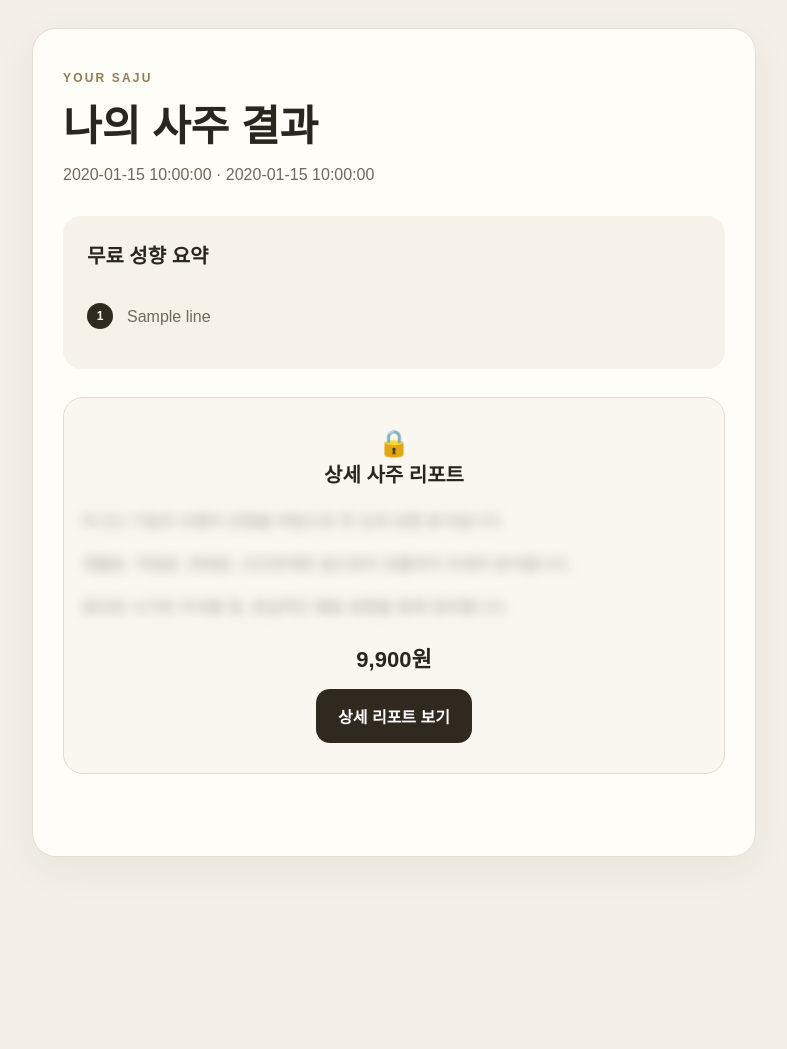
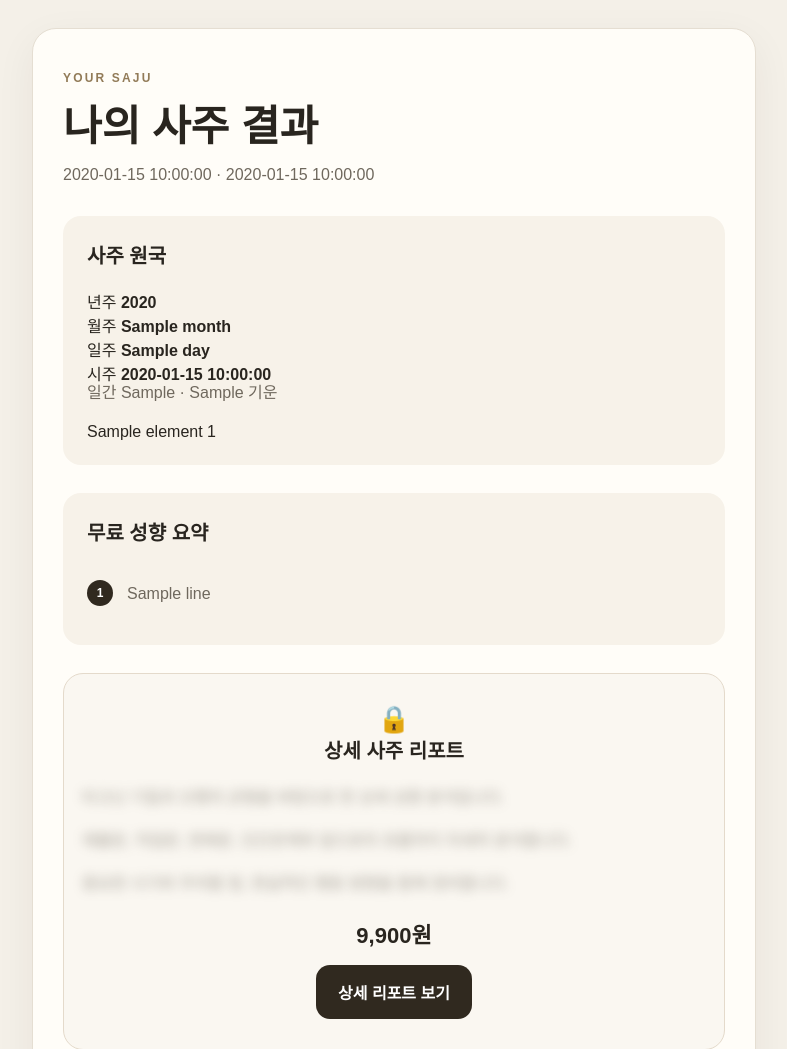
Before and after one commit to makeitmylife03/saju-salon, a Flask app: template templates/saju_result.html in a window 1280 px wide. Shown: the part 68-1117 px from the top of the page, without its empty margins (246-1033 px from the left). Before the commit the page ends 925 px from the top, so only its background shows below. Run offline with Flask 3, Linux system fonts and the light colour scheme; the template is opened without the code that fills it: most values are stand-ins (such as "Sample title", 1, 10 or a date in 2020); some libraries are stand-ins or nearby versions.

Commit message:
Show calculated saju chart on result page

```diff
--- a/templates/saju_result.html
+++ b/templates/saju_result.html
@@ -1,23 +1,78 @@
 {% extends 'base.html' %}
 {% block content %}
-<section class="result" id="result-page" data-reading-id="{{ reading_id or '' }}" data-fresh="{{ 'true' if fresh else 'false' }}" data-birth-date="{{ reading.birth_date if reading else '' }}" data-birth-time="{{ reading.birth_time if reading else '' }}" data-gender="{{ reading.gender if reading else '' }}">
+<section class="result" id="result-page"
+  data-reading-id="{{ reading_id or '' }}"
+  data-fresh="{{ 'true' if fresh else 'false' }}"
+  data-birth-date="{{ reading.birth_date if reading else '' }}"
+  data-birth-time="{{ reading.birth_time if reading else '' }}"
+  data-gender="{{ reading.gender if reading else '' }}">
+
   <div class="eyebrow">YOUR SAJU</div>
   <h1>나의 사주 결과</h1>
+
   <p id="reading-meta" class="meta">
-    {% if reading %}{{ reading.birth_date }}{% if reading.birth_time %} · {{ reading.birth_time }}{% endif %}{% else %}결과를 불러오는 중입니다…{% endif %}
+    {% if reading %}
+      {{ reading.birth_date }}{% if reading.birth_time %} · {{ reading.birth_time }}{% endif %}
+    {% else %}
+      결과를 불러오는 중입니다…
+    {% endif %}
   </p>
+
+  {% if reading and reading.bazi %}
+  <div class="summary">
+    <h2>사주 원국</h2>
+
+    <div class="bazi-grid">
+      <div class="bazi-item">
+        <span>년주</span>
+        <strong>{{ reading.bazi.year }}</strong>
+      </div>
+      <div class="bazi-item">
+        <span>월주</span>
+        <strong>{{ reading.bazi.month }}</strong>
+      </div>
+      <div class="bazi-item">
+        <span>일주</span>
+        <strong>{{ reading.bazi.day }}</strong>
+      </div>
+      <div class="bazi-item">
+        <span>시주</span>
+        <strong>{{ reading.bazi.time }}</strong>
+      </div>
+    </div>
+
+    <p class="meta">
+      일간 {{ reading.day_master }} · {{ reading.day_master_element }} 기운
+    </p>
+
+    <div class="element-counts">
+      {% for element, count in reading.element_counts.items() %}
+      <span>{{ element }} {{ count }}</span>
+      {% endfor %}
+    </div>
+  </div>
+  {% endif %}
 
   <div class="summary">
     <h2>무료 성향 요약</h2>
     <div id="summary-list">
-      {% for line in summary %}<div class="summary-line"><b>{{ loop.index }}</b><p>{{ line }}</p></div>{% endfor %}
+      {% for line in summary %}
+      <div class="summary-line">
+        <b>{{ loop.index }}</b>
+        <p>{{ line }}</p>
+      </div>
+      {% endfor %}
     </div>
   </div>
 
   <div class="locked" id="locked-report">
     <div class="lock">🔒</div>
     <h2>상세 사주 리포트</h2>
-    <div class="blurred"><p>타고난 기질과 오행의 균형을 바탕으로 한 상세 성향 분석입니다.</p><p>재물운, 직업운, 연애운, 인간관계와 앞으로의 흐름까지 자세히 분석합니다.</p><p>중요한 시기와 주의할 점, 현실적인 행동 방향을 함께 정리합니다.</p></div>
+    <div class="blurred">
+      <p>타고난 기질과 오행의 균형을 바탕으로 한 상세 성향 분석입니다.</p>
+      <p>재물운, 직업운, 연애운, 인간관계와 앞으로의 흐름까지 자세히 분석합니다.</p>
+      <p>중요한 시기와 주의할 점, 현실적인 행동 방향을 함께 정리합니다.</p>
+    </div>
     <div class="price">9,900원</div>
     <a class="btn" id="detail-button" href="#">상세 리포트 보기</a>
   </div>
```
